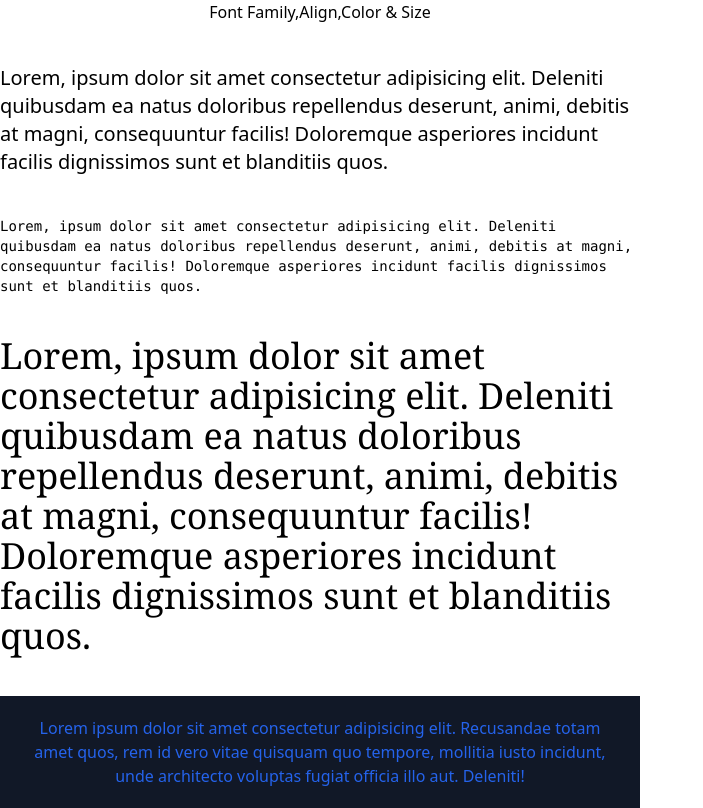
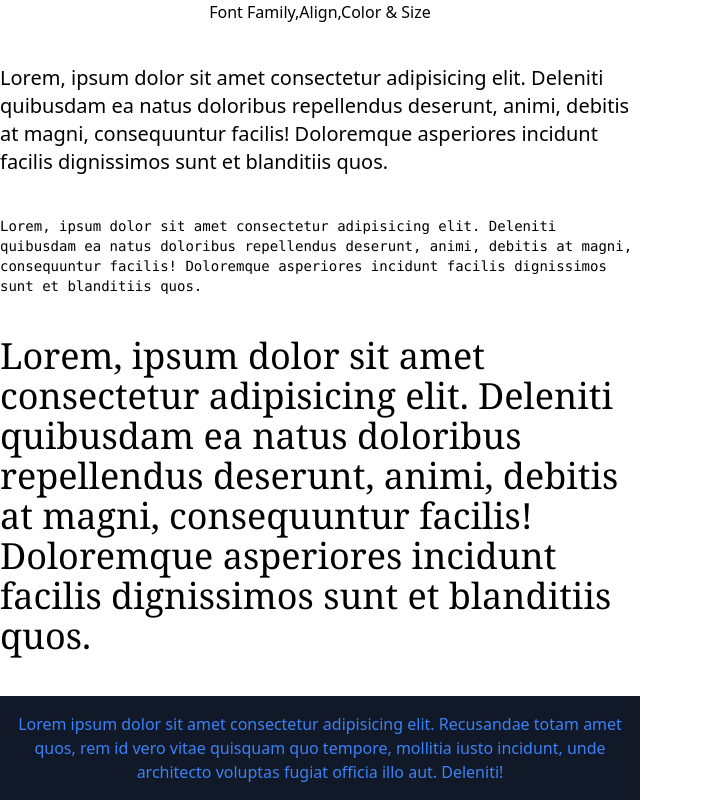
Before and after one commit to RakibRahman/Tailwind, a plain HTML site: page text-styling.html in a window 1280 px wide. Shown: the whole page, without its empty margins (0-703 px from the left). Drawn offline with nearby package versions, Linux system fonts and the light colour scheme.

```diff
--- a/text-styling.html
+++ b/text-styling.html
@@ -31,7 +31,7 @@
         magni, consequuntur facilis! Doloremque asperiores incidunt facilis
         dignissimos sunt et blanditiis quos.
       </p>
-      <p class="text-center text-blue-600 bg-gray-900 p-5">
+      <p class="text-center text-blue-500 bg-gray-900 p-4">
         Lorem ipsum dolor sit amet consectetur adipisicing elit. Recusandae
         totam amet quos, rem id vero vitae quisquam quo tempore, mollitia iusto
         incidunt, unde architecto voluptas fugiat officia illo aut. Deleniti!
```
